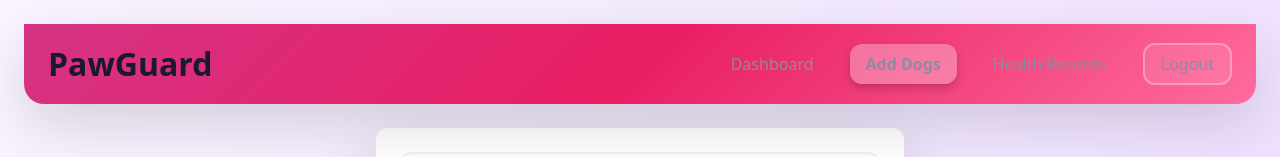
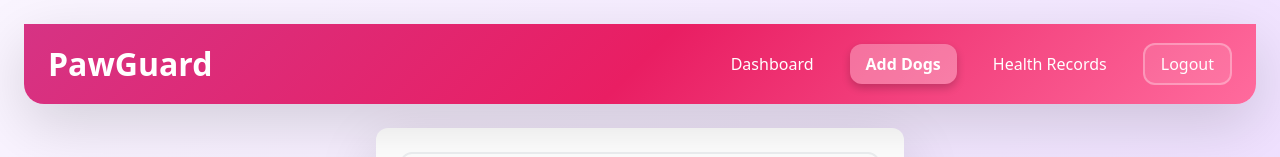
Before and after one commit to Vinceqwerty/PAWGUARD-FULLSTACK, a React (Vite) app in the folder frontend/pawguard/: page /dogs in a window 1280 px wide. Shown: the top 157 px of the page. Built offline with nearby package versions, Linux system fonts and the light colour scheme; no server answers.

Commit message:
changed color for navbar pawguard title

```diff
--- a/frontend/pawguard/src/styles/dogs.css
+++ b/frontend/pawguard/src/styles/dogs.css
@@ -29,7 +29,7 @@
 
 /* PAGE TITLE */
 .dogs-page h2 {
-  color: var(--text-dark);
+  color: #ffffff;
   font-size: 2rem;
   text-align: center;
   text-shadow: none;
--- a/frontend/pawguard/src/styles/healthrecords.css
+++ b/frontend/pawguard/src/styles/healthrecords.css
@@ -29,7 +29,7 @@
 
 /* TITLE */
 .healthrecords-page h2 {
-  color: var(--text-dark);
+  color: var(--text-light);
   font-size: 2rem;
   text-align: center;
   text-shadow: none;
--- a/frontend/pawguard/src/styles/navbar.css
+++ b/frontend/pawguard/src/styles/navbar.css
@@ -26,15 +26,17 @@
   width: 100%;
   box-sizing: border-box;
   border-radius: 0 0 20px 20px;
+  color: #ffffff; /* text color for all navbar text */
 }
 
 /* BRAND TITLE */
 .navbar h2 {
-  color: var(--text-light);
+  color: #ffffff;
   font-size: 1.5rem;
   font-weight: 700;
   margin: 0;
   text-shadow: 0 2px 4px rgba(0,0,0,0.3);
+
 }
 
 /* NAV LINKS CONTAINER */
@@ -54,12 +56,16 @@
   border-radius: var(--border-radius);
   transition: all 0.3s ease;
   position: relative;
+  color: #ffffff; /* links in navbar */
+
 }
 
 .navbar-nav a:hover {
   background: rgba(255, 255, 255, 0.2);
   transform: translateY(-1px);
   box-shadow: 0 4px 8px rgba(0,0,0,0.2);
+  color: #000000;
+
 }
 
 .navbar-nav a.active {
@@ -83,6 +89,7 @@
   font-size: 1rem;
   cursor: pointer;
   transition: all 0.3s ease;
+  color: #ffffff;
 }
 
 .navbar-nav button:hover {
@@ -94,6 +101,8 @@
 
 .navbar-nav button:active {
   transform: translateY(0);
+  color: #ffffff;
+
 }
 
 /* RESPONSIVE DESIGN */
```
